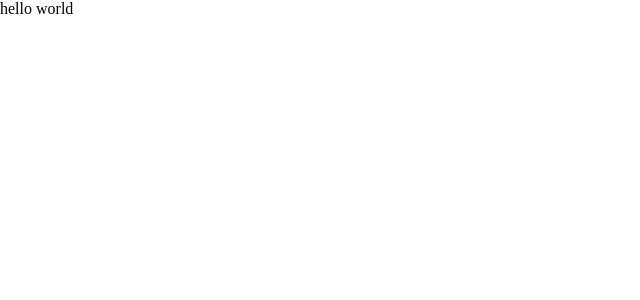
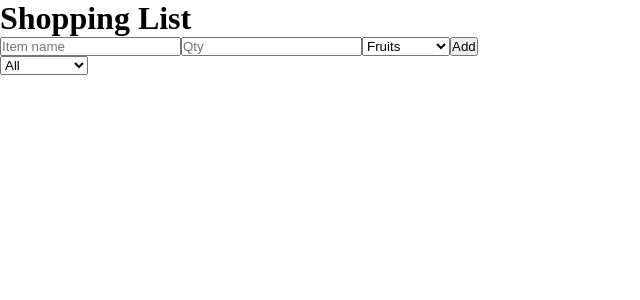
Before and after one commit to bessu4ka/dynamic-shopping-list, a React (Vite) app: page / in a window 1280 px wide. Shown: the top 300 px of the page, without its empty margins (0-640 px from the left). Built offline with nearby package versions, Linux system fonts and the light colour scheme.

Commit message:
create simple prototype

```diff
--- a/src/App.tsx
+++ b/src/App.tsx
@@ -1,5 +1,119 @@
+import { useState } from 'react';
+
+// TODO mock data, need upd
+const categories = ['Fruits', 'Dairy', 'Vegetables', 'Others'];
+
+interface Item {
+	id: number;
+	name: string;
+	quantity: string;
+	category: string;
+	purchased: boolean;
+}
+
 const App = () => {
-	return <>hello world</>;
+	const [items, setItems] = useState<Item[]>([]);
+	const [newItem, setNewItem] = useState<Item>({
+		id: 0,
+		name: '',
+		quantity: '',
+		category: 'Fruits',
+		purchased: false,
+	});
+	const [filter, setFilter] = useState('All');
+
+	const addItem = () => {
+		setItems([...items, { ...newItem, id: Date.now(), purchased: false }]);
+
+		setNewItem({
+			id: Date.now(),
+			name: '',
+			quantity: '',
+			category: 'Fruits',
+			purchased: false,
+		});
+	};
+
+	const removeItem = (id: number) => {
+		setItems(items.filter((item) => item.id !== id));
+	};
+
+	const togglePurchased = (id: number) => {
+		setItems(
+			items.map((item) =>
+				item.id === id ? { ...item, purchased: !item.purchased } : item,
+			),
+		);
+	};
+
+	const filteredItems =
+		filter === 'All' ? items : items.filter((item) => item.category === filter);
+
+	return (
+		<div>
+			<h1>Shopping List</h1>
+			<div>
+				<input
+					placeholder='Item name'
+					value={newItem.name}
+					onChange={(e) => setNewItem({ ...newItem, name: e.target.value })}
+				/>
+
+				<input
+					type='number'
+					placeholder='Qty'
+					value={newItem.quantity}
+					onChange={(e) => setNewItem({ ...newItem, quantity: e.target.value })}
+				/>
+
+				<select
+					value={newItem.category}
+					onChange={(e) =>
+						setNewItem({ ...newItem, category: e.target.value })
+					}>
+					{categories.map((cat) => (
+						<option key={cat} value={cat}>
+							{cat}
+						</option>
+					))}
+				</select>
+
+				<button onClick={addItem}>Add</button>
+			</div>
+
+			<select value={filter} onChange={(e) => setFilter(e.target.value)}>
+				<option value='All'>All</option>
+				{categories.map((cat) => (
+					<option key={cat} value={cat}>
+						{cat}
+					</option>
+				))}
+			</select>
+
+			<div>
+				{filteredItems.map((item) => (
+					<div key={item.id}>
+						<div style={{ display: 'flex', gap: '10px' }}>
+							<div>
+								<span
+									style={{
+										textDecoration: `${
+											item.purchased ? 'none' : 'line-through'
+										}`,
+									}}>
+									{item.name}({item.quantity})
+								</span>
+							</div>
+							<div>
+								<button onClick={() => togglePurchased(item.id)}>done</button>
+								<button onClick={() => removeItem(item.id)}>remove</button>
+							</div>
+						</div>
+					</div>
+				))}
+			</div>
+		</div>
+	);
 };
 
 export default App;
```
